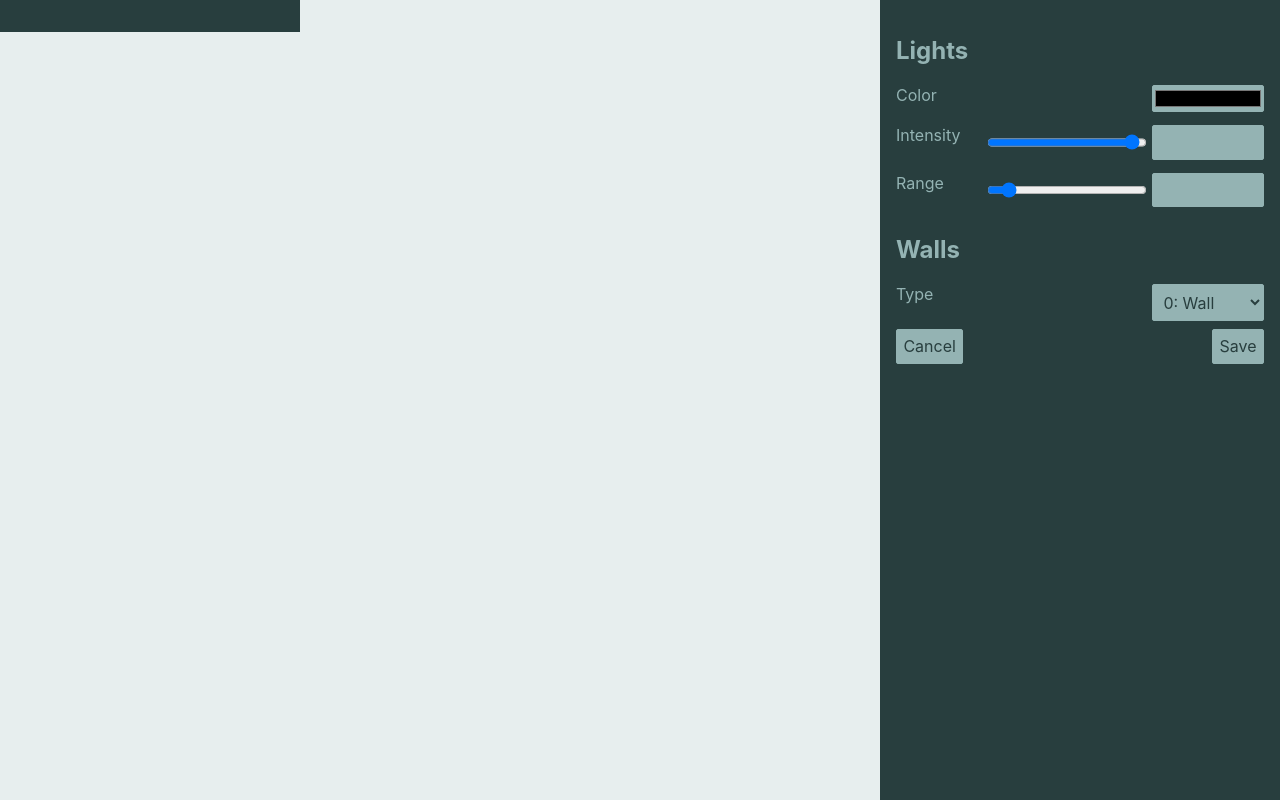
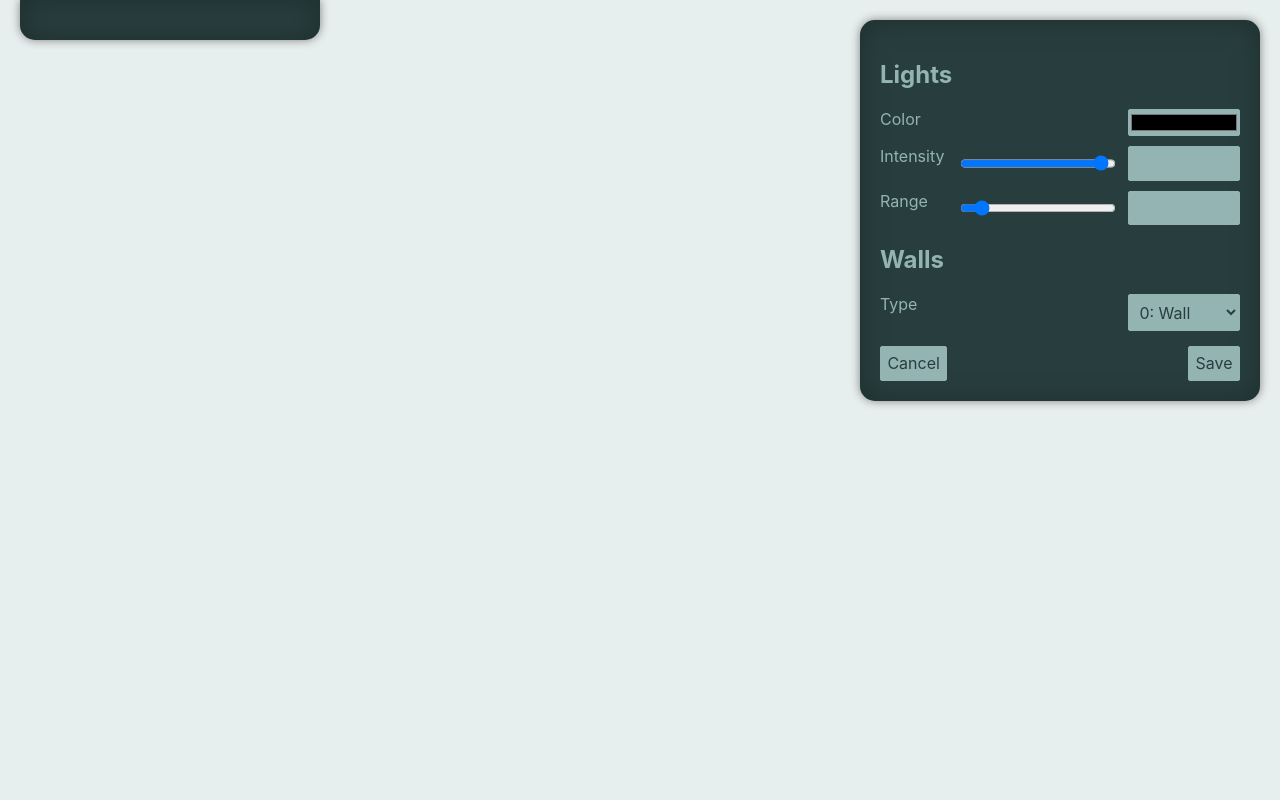
Before and after one commit to Anders142536/Dungeon-Alchemist-Json-Editor, a Svelte app: page / in a window 1280 px wide. Built offline with nearby package versions, Linux system fonts and the light colour scheme.

Commit message:
merged lights and walls editor minor css changes

```diff
--- a/public/global.css
+++ b/public/global.css
@@ -46,7 +46,6 @@ input, select {
 	font-size: inherit;
 	-webkit-padding: 0.4em 0;
 	padding: 0.4em;
-	margin: 0 0 0.5em 0;
 	box-sizing: border-box;
 	border: 1px solid var(--light-gray);
 	border-radius: 2px;
@@ -84,41 +83,13 @@ input[type='color'] > div {
 	border: 1.5px solid var(--light-gray);
 }
 
-#map {
-	position: absolute;
-	z-index: 0;
-}
 
-#filebar {
-	position: absolute;
-	left: 0px;
-	z-index: 1;
-	width: 300px;
-}
-
-#inspector {
-	position: absolute;
-	right: 0px;
-	height: 100%;
-	z-index: 1;
-	width: 25em;
-
-}
 
 .interface {
 	background-color: var(--gray);
 	color: var(--light-gray);
-	padding: 1em;
+	padding: 20px;
 	box-sizing: border-box;
+	box-shadow: 0 0 10px gray,
+		inset 0 0 30px rgba(0, 0, 0, 0.25);
 }
-
-.editor-grid {
-	display: grid;
-	grid-template-columns: auto minmax(0px, 10em) 7em;
-	gap: 5px;
-}
-
-.button-bar {
-	display: flex;
-	justify-content: space-between;
-}
--- /dev/null
+++ b/src/inspector/Editor.svelte
@@ -0,0 +1,37 @@
+<script>
+</script>
+
+<form>
+  <h2>Lights</h2>
+  <div class="editor-grid">
+    Color
+    <div />
+    <input type="color" />
+
+    Intensity
+    <input type="range" min="0" max="1" step="0.01" />
+    <input type="number" min="0" max="1" step="0.01" />
+
+    Range
+    <input type="range" min="0" max="1000" step="1" />
+    <input type="number" min="0" max="1000" step="1" />
+  </div>
+  <h2>Walls</h2>
+  <div class="editor-grid">
+    Type
+    <div />
+    <select>
+      <option value="0: ">0: Wall</option>
+      <option value="1: ">1: Door</option>
+      <option value="2: ">2: Window</option>
+    </select>
+  </div>
+</form>
+
+<style>
+  .editor-grid {
+    display: grid;
+    grid-template-columns: auto minmax(0px, 10em) 7em;
+    gap: 10px;
+  }
+</style>
--- a/src/inspector/Inspector.svelte
+++ b/src/inspector/Inspector.svelte
@@ -1,15 +1,28 @@
 <script lang="ts">
-  import LightsEditor from './LightsEditor.svelte'
-  import WallsEditor from './WallsEditor.svelte'
-
-  let test: number = 3
+  import Editor from './Editor.svelte'
 </script>
 
 <div id="inspector" class="interface">
-  <LightsEditor />
-  <WallsEditor />
+  <Editor />
   <div class="button-bar">
     <input type="button" value="Cancel" />
     <input type="button" value="Save" />
   </div>
 </div>
+
+<style>
+  #inspector {
+    position: absolute;
+    right: 20px;
+    top: 20px;
+    border-radius: 15px;
+    z-index: 1;
+    width: 25em;
+  }
+
+  .button-bar {
+    display: flex;
+    justify-content: space-between;
+    margin-top: 15px;
+  }
+</style>
--- a/src/inspector/LightsEditor.svelte
+++ /dev/null
@@ -1,21 +0,0 @@
-<script lang='ts'>
-
-
-</script>
-
-
-<h2>Lights</h2>
-<div class='editor-grid'>
-	Color
-	<div/>
-	<input type='color'>
-
-	Intensity
-	<input type='range' min='0' max='1' step='0.01'>
-	<input type='number' min='0' max='1' step='0.01'>
-
-	Range
-	<input type='range' min='0' max='1000' step='1'>
-	<input type='number' min='0' max='1000' step='1'>
-
-</div>
--- a/src/inspector/WallsEditor.svelte
+++ /dev/null
@@ -1,17 +0,0 @@
-
-<script lang='ts'>
-
-
-</script>
-
-
-<h2>Walls</h2>
-<div class='editor-grid'>
-	Type
-	<div/>
-	<select>
-		<option value='0: '>0: Wall</option>
-		<option value='1: '>1: Door</option>
-		<option value='2: '>2: Window</option>
-	</select>
-</div>
--- a/src/map/Map.svelte
+++ b/src/map/Map.svelte
@@ -1,6 +1,11 @@
 <script>
-
-
 </script>
 
-<svg id='map'></svg>
+<svg id="map" />
+
+<style>
+  #map {
+    position: absolute;
+    z-index: 0;
+  }
+</style>
--- a/src/topbar/Topbar.svelte
+++ b/src/topbar/Topbar.svelte
@@ -1,11 +1,14 @@
-
 <script>
-
-
 </script>
 
+<div id="topbar" class="interface" />
 
-
-<div id='filebar' class='interface'>
-
-</div>
+<style>
+  #topbar {
+    position: absolute;
+    left: 20px;
+    z-index: 1;
+    width: 300px;
+    border-radius: 0px 0px 15px 15px;
+  }
+</style>
```
